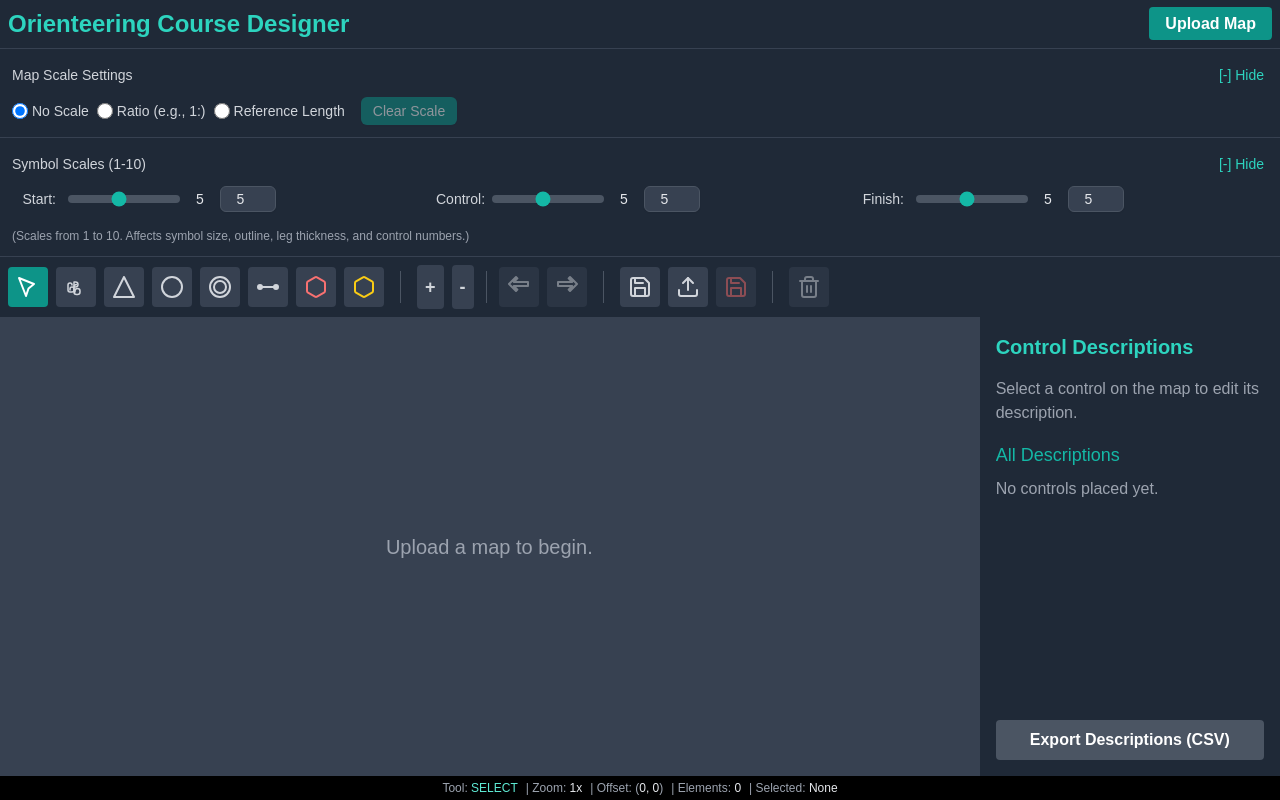
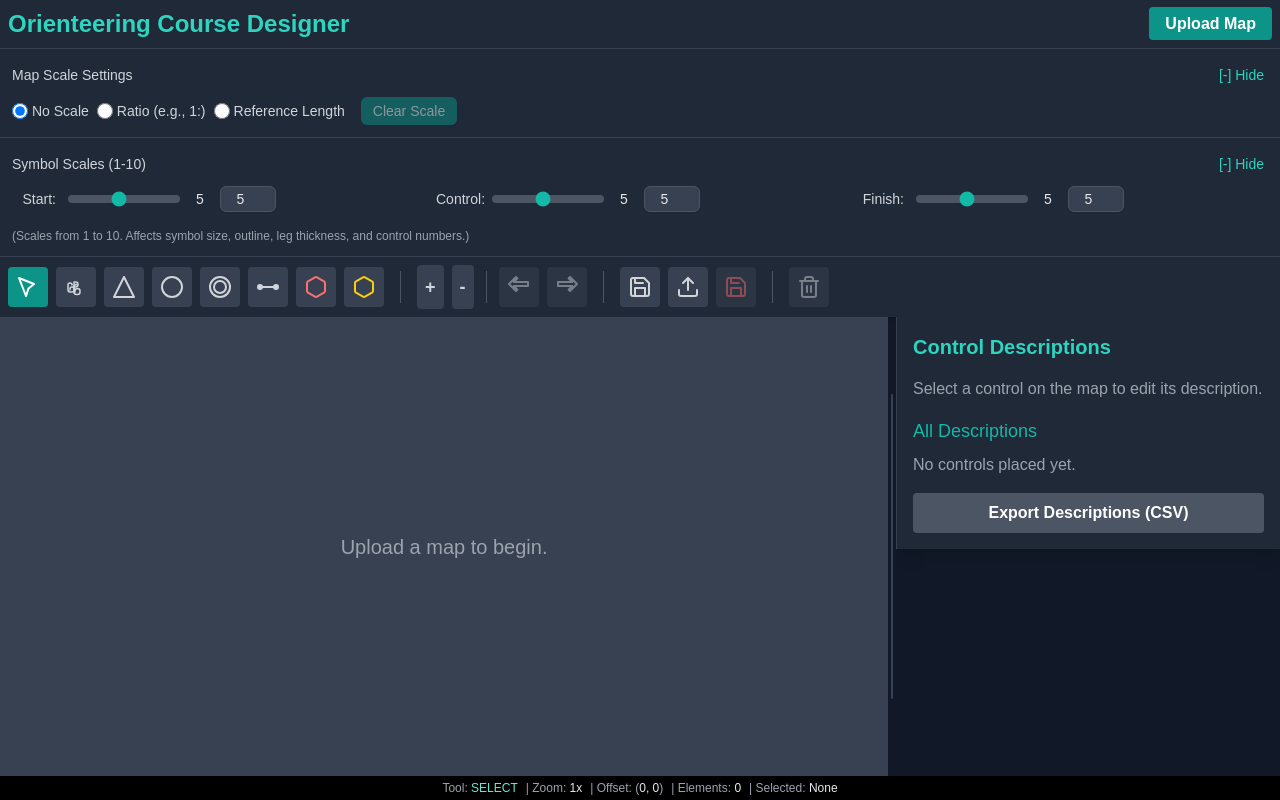
Before and after one commit to Ougadadougou/orienteer-course-designer, a React (Vite) app: page / in a window 1280 px wide. Built offline with nearby package versions, Linux system fonts and the light colour scheme.

Commit message:
Add resizable split layout with persistent ratio

```diff
--- a/App.tsx
+++ b/App.tsx
@@ -9,6 +9,7 @@ import { useHistory } from './hooks/useHistory';
 import { Toolbar } from './components/Toolbar';
 import { MapDisplay, drawCourseElementOnContext } from './components/MapDisplay';
 import { ControlDescriptionPanel } from './components/ControlDescriptionPanel';
+import { ResizableSplit } from './components/ResizableSplit';
 import { ScaleSettings } from './components/ScaleSettings';
 import { SymbolSettings } from './components/SymbolSettings';
 import {
@@ -33,6 +34,14 @@ const initialAppState: AppState = {
   elements: [],
   selectedElementId: null,
 };
+
+const clamp = (value: number, min: number, max: number) => Math.min(max, Math.max(min, value));
+
+const DEFAULT_SPLIT_RATIO = 0.7;
+const MIN_SPLIT_RATIO = 0.2;
+const MAX_SPLIT_RATIO = 0.85;
+const SPLIT_RATIO_STORAGE_KEY = 'orienteer:map-description-split-ratio';
+const NARROW_SCREEN_BREAKPOINT = 1024;
 
 // This function needs to calculate current size based on scale to determine target center
 const getRotationAngleForStart = (startElement: StartElement, allElements: CourseElement[], startSymbolScaleUI: number): number => {
@@ -106,6 +115,39 @@ const App: React.FC = () => {
   const [refLinePoints, setRefLinePoints] = useState<Point[]>([]);
 
   const mapDisplayWrapperRef = useRef<HTMLDivElement>(null);
+
+  const [splitRatio, setSplitRatio] = useState<number>(() => {
+    if (typeof window === 'undefined') return DEFAULT_SPLIT_RATIO;
+    const stored = window.localStorage.getItem(SPLIT_RATIO_STORAGE_KEY);
+    if (!stored) return DEFAULT_SPLIT_RATIO;
+    const parsed = parseFloat(stored);
+    return Number.isFinite(parsed) ? clamp(parsed, MIN_SPLIT_RATIO, MAX_SPLIT_RATIO) : DEFAULT_SPLIT_RATIO;
+  });
+
+  const handleSplitRatioChange = useCallback((ratio: number) => {
+    const clampedRatio = clamp(ratio, MIN_SPLIT_RATIO, MAX_SPLIT_RATIO);
+    setSplitRatio(clampedRatio);
+    if (typeof window !== 'undefined') {
+      window.localStorage.setItem(SPLIT_RATIO_STORAGE_KEY, clampedRatio.toString());
+    }
+  }, []);
+
+  const [isNarrowScreen, setIsNarrowScreen] = useState<boolean>(() => {
+    if (typeof window === 'undefined') return false;
+    return window.innerWidth < NARROW_SCREEN_BREAKPOINT;
+  });
+
+  useEffect(() => {
+    if (typeof window === 'undefined') return;
+    const handleResize = () => {
+      setIsNarrowScreen(window.innerWidth < NARROW_SCREEN_BREAKPOINT);
+    };
+    handleResize();
+    window.addEventListener('resize', handleResize);
+    return () => window.removeEventListener('resize', handleResize);
+  }, []);
+
+  const isDescriptionPanelVisible = !isNarrowScreen;
 
   // Global Symbol Scale UI states (1-10, default 5)
   const [startSymbolScaleUI, setStartSymbolScaleUI] = useState<number>(5);
@@ -752,7 +794,10 @@ const App: React.FC = () => {
         onExportPdf={handleExportPdf} isMapLoaded={!!processedMapForDisplay}
       />
 
-      <div ref={mapDisplayWrapperRef} className="flex flex-1 overflow-hidden print:overflow-visible">
+      <ResizableSplit
+        className="flex-1 overflow-hidden print:overflow-visible"
+        left={
+          <div ref={mapDisplayWrapperRef} className="flex h-full w-full min-w-0 overflow-hidden print:overflow-visible">
             <MapDisplay
               mapMediaToRender={processedMapForDisplay}
               mapTransform={mapTransform}
@@ -772,6 +817,10 @@ const App: React.FC = () => {
               controlSymbolScaleUI={controlSymbolScaleUI}
               finishSymbolScaleUI={finishSymbolScaleUI}
             />
+          </div>
+        }
+        right={
+          isDescriptionPanelVisible ? (
             <ControlDescriptionPanel
               selectedControl={courseState.elements.find(el => el.id === courseState.selectedElementId && el.type === ElementType.CONTROL) as ControlElement | null}
               allCourseElements={courseState.elements}
@@ -779,7 +828,15 @@ const App: React.FC = () => {
               onExportDescriptions={handleExportDescriptions}
               // onUpdateControlRadius removed
             />
-      </div>
+          ) : null
+        }
+        splitRatio={splitRatio}
+        onSplitRatioChange={handleSplitRatioChange}
+        isRightPaneVisible={isDescriptionPanelVisible}
+        minLeftWidth={360}
+        minRightWidth={384}
+        dividerWidth={8}
+      />
       <div className="p-1 bg-black text-xs text-center text-gray-400 print:hidden flex flex-wrap justify-center items-center gap-x-2">
         <span>Tool: <span className="text-teal-300">{currentTool}</span></span>
         <span>| Zoom: <span className="text-gray-200">{'' + (Math.round(mapTransform.scale * 100) / 100)}x</span></span>
--- /dev/null
+++ b/components/ResizableSplit.tsx
@@ -0,0 +1,144 @@
+import React, { useCallback, useEffect, useMemo, useRef, useState } from 'react';
+
+const clamp = (value: number, min: number, max: number) => Math.min(max, Math.max(min, value));
+
+interface ResizableSplitProps {
+  left: React.ReactNode;
+  right: React.ReactNode;
+  splitRatio: number;
+  onSplitRatioChange: (ratio: number) => void;
+  isRightPaneVisible?: boolean;
+  minLeftWidth?: number;
+  minRightWidth?: number;
+  dividerWidth?: number;
+  className?: string;
+}
+
+export const ResizableSplit: React.FC<ResizableSplitProps> = ({
+  left,
+  right,
+  splitRatio,
+  onSplitRatioChange,
+  isRightPaneVisible = true,
+  minLeftWidth = 320,
+  minRightWidth = 320,
+  dividerWidth = 6,
+  className = '',
+}) => {
+  const containerRef = useRef<HTMLDivElement>(null);
+  const [isDragging, setIsDragging] = useState(false);
+
+  const handlePositionChange = useCallback((clientX: number) => {
+    if (!containerRef.current || !isRightPaneVisible) return;
+
+    const rect = containerRef.current.getBoundingClientRect();
+    const totalWidth = rect.width;
+    if (totalWidth <= 0) return;
+
+    const availableWidth = totalWidth - dividerWidth;
+    const minLeft = minLeftWidth;
+    const maxLeft = availableWidth - minRightWidth;
+
+    if (maxLeft <= minLeft) return;
+
+    const rawLeft = clientX - rect.left;
+    const clampedLeft = clamp(rawLeft, minLeft, maxLeft);
+    const newRatio = clamp(clampedLeft / totalWidth, 0, 1);
+    onSplitRatioChange(newRatio);
+  }, [dividerWidth, isRightPaneVisible, minLeftWidth, minRightWidth, onSplitRatioChange]);
+
+  const handlePointerDown = useCallback((event: React.MouseEvent<HTMLDivElement> | React.TouchEvent<HTMLDivElement>) => {
+    event.preventDefault();
+    if ('touches' in event) {
+      if (event.touches.length > 0) {
+        handlePositionChange(event.touches[0].clientX);
+      }
+    } else {
+      handlePositionChange(event.clientX);
+    }
+    setIsDragging(true);
+  }, [handlePositionChange]);
+
+  useEffect(() => {
+    if (!isDragging) return;
+
+    const handleMouseMove = (event: MouseEvent) => {
+      handlePositionChange(event.clientX);
+    };
+
+    const handleTouchMove = (event: TouchEvent) => {
+      if (event.touches.length > 0) {
+        handlePositionChange(event.touches[0].clientX);
+      }
+    };
+
+    const stopDragging = () => setIsDragging(false);
+
+    window.addEventListener('mousemove', handleMouseMove);
+    window.addEventListener('mouseup', stopDragging);
+    window.addEventListener('touchmove', handleTouchMove);
+    window.addEventListener('touchend', stopDragging);
+    window.addEventListener('touchcancel', stopDragging);
+
+    return () => {
+      window.removeEventListener('mousemove', handleMouseMove);
+      window.removeEventListener('mouseup', stopDragging);
+      window.removeEventListener('touchmove', handleTouchMove);
+      window.removeEventListener('touchend', stopDragging);
+      window.removeEventListener('touchcancel', stopDragging);
+    };
+  }, [handlePositionChange, isDragging]);
+
+  useEffect(() => {
+    if (!isRightPaneVisible && isDragging) {
+      setIsDragging(false);
+    }
+  }, [isDragging, isRightPaneVisible]);
+
+  const leftRatio = isRightPaneVisible ? clamp(splitRatio, 0, 1) : 1;
+  const leftStyle = useMemo<React.CSSProperties>(() => {
+    if (!isRightPaneVisible) {
+      return { flex: 1, width: '100%' };
+    }
+
+    return {
+      width: `${leftRatio * 100}%`,
+      flexBasis: `${leftRatio * 100}%`,
+      minWidth: minLeftWidth,
+    };
+  }, [isRightPaneVisible, leftRatio, minLeftWidth]);
+
+  const rightStyle = useMemo<React.CSSProperties>(() => ({
+    width: `${(1 - leftRatio) * 100}%`,
+    flexBasis: `${(1 - leftRatio) * 100}%`,
+    minWidth: minRightWidth,
+  }), [leftRatio, minRightWidth]);
+
+  const showRightPane = isRightPaneVisible && !!right;
+
+  return (
+    <div ref={containerRef} className={`flex h-full w-full min-w-0 ${className}`}>
+      <div className="flex h-full min-w-0 overflow-hidden" style={leftStyle}>
+        {left}
+      </div>
+      {showRightPane && (
+        <div
+          role="separator"
+          aria-orientation="vertical"
+          tabIndex={-1}
+          onMouseDown={handlePointerDown}
+          onTouchStart={handlePointerDown}
+          className={`flex h-full cursor-col-resize items-center justify-center ${isDragging ? 'bg-gray-700/40' : ''}`}
+          style={{ width: dividerWidth }}
+        >
+          <div className={`h-2/3 w-[2px] rounded-full bg-gray-700 ${isDragging ? 'bg-teal-400' : ''}`} />
+        </div>
+      )}
+      {showRightPane && (
+        <div className="flex h-full min-w-0 flex-shrink-0 flex-col overflow-hidden" style={rightStyle}>
+          {right}
+        </div>
+      )}
+    </div>
+  );
+};
```
Lines whose indentation alone changed are shown as unchanged.
